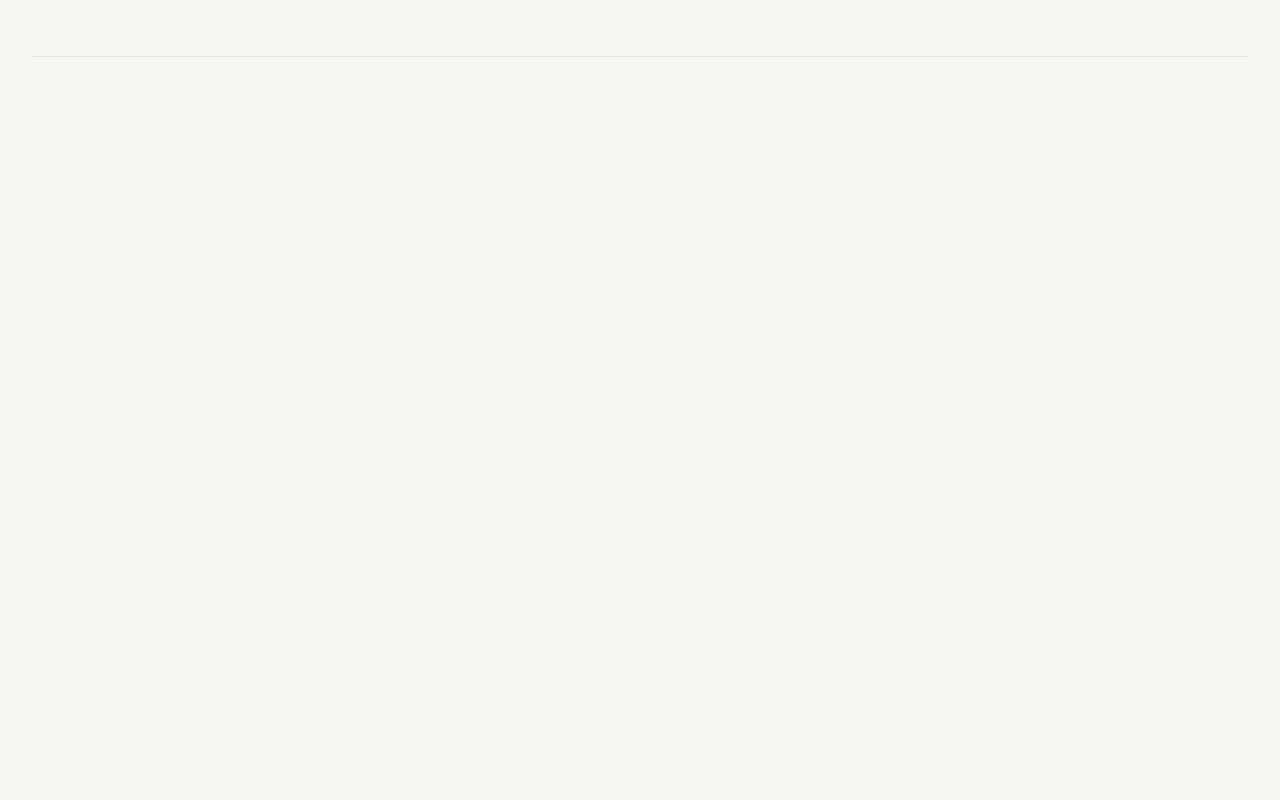
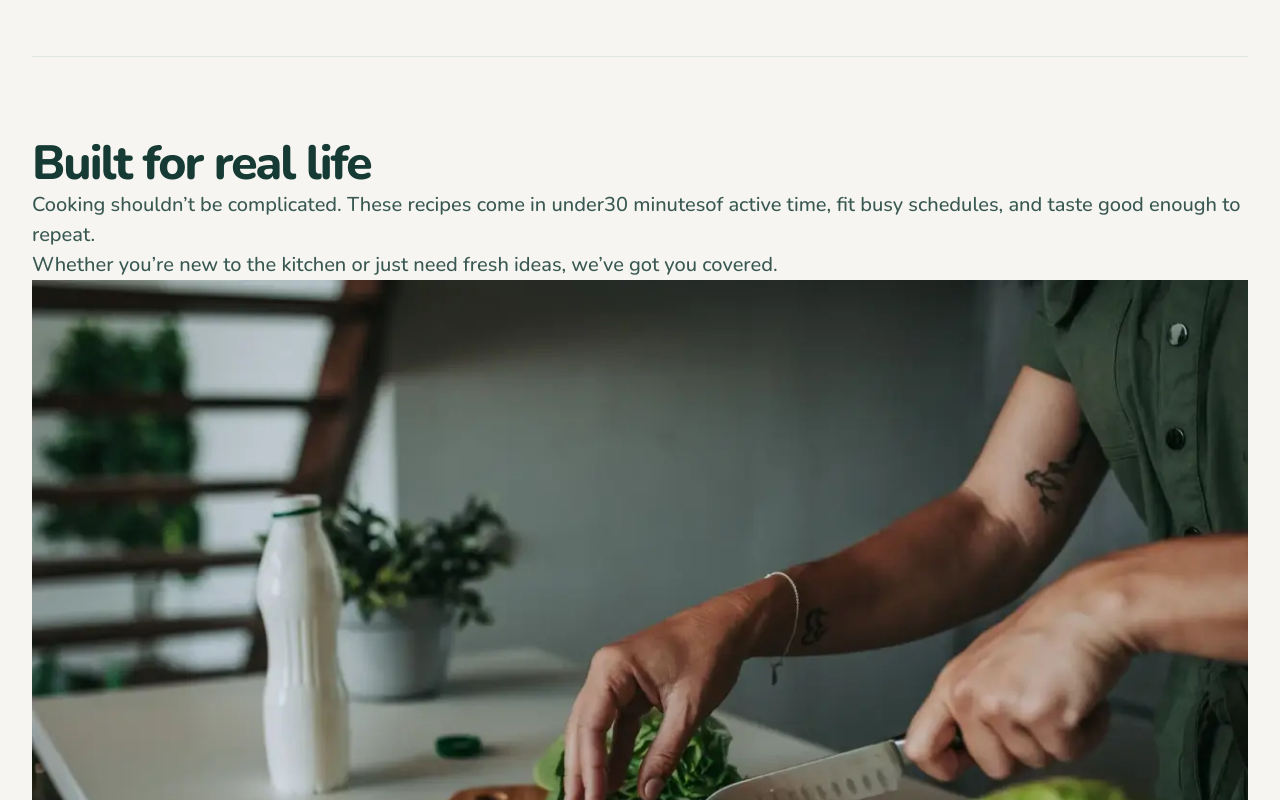
Before and after one commit to EdwardShanahan09/fm-recipe-finder, a React (Vite) app: page / in a window 1280 px wide. Shown: the part 1700-2500 px from the top of the page. Before the commit the page ends 1837 px from the top, so only its background shows below. Built offline with nearby package versions, Linux system fonts and the light colour scheme.

Commit message:
Add RealLife component content

```diff
--- a/src/App.jsx
+++ b/src/App.jsx
@@ -1,6 +1,7 @@
 import Features from "./components/Features/Features";
 import Hero from "./components/Hero/Hero";
 import Navbar from "./components/Navbar/Navbar";
+import RealLife from "./components/RealLife/RealLife";
 
 const App = () => {
   return (
@@ -8,7 +9,10 @@ const App = () => {
       <Navbar />
       <main className="container">
         <Hero />
+
         <Features />
+
+        <RealLife />
       </main>
     </>
   );
--- /dev/null
+++ b/src/components/RealLife/RealLife.jsx
@@ -0,0 +1,34 @@
+import "./RealLife.css";
+import realLifeImgSmall from "../../assets/images/real-life-small.webp";
+import realLifeImgLarge from "../../assets/images/real-life-large.webp";
+
+const RealLife = () => {
+  return (
+    <section className="real-life">
+      <div className="real-life__text">
+        <h2 className="text-preset-2">Built for real life</h2>
+        <p className="real-life__description">
+          Cooking shouldn’t be complicated. These recipes come in under
+          <span>30 minutes</span>
+          of active time, fit busy schedules, and taste good enough to repeat.
+        </p>
+
+        <p className="real-life__description">
+          Whether you’re new to the kitchen or just need fresh ideas, we’ve got
+          you covered.
+        </p>
+      </div>
+
+      <picture className="real-life__img">
+        <source srcSet={realLifeImgLarge} media="(min-width: 768px)" />
+        <img
+          className="real-life__img"
+          src={realLifeImgSmall}
+          alt="Person cutting vegetables"
+        />
+      </picture>
+    </section>
+  );
+};
+
+export default RealLife;
```
Also changed, not shown: src/assets/images/real-life-large.webp (added), src/assets/images/real-life-small.webp (added), src/components/RealLife/RealLife.css (added).
